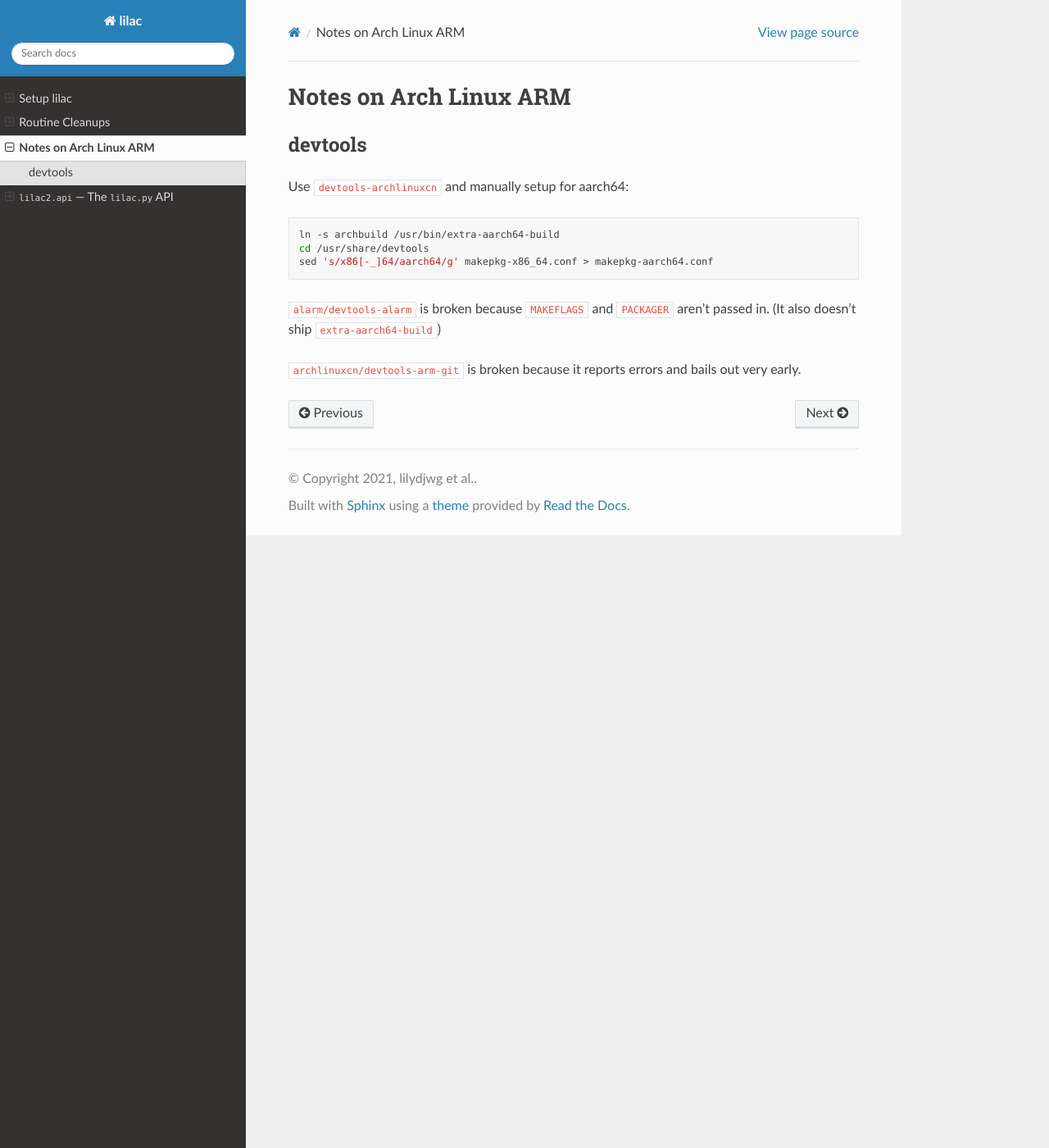
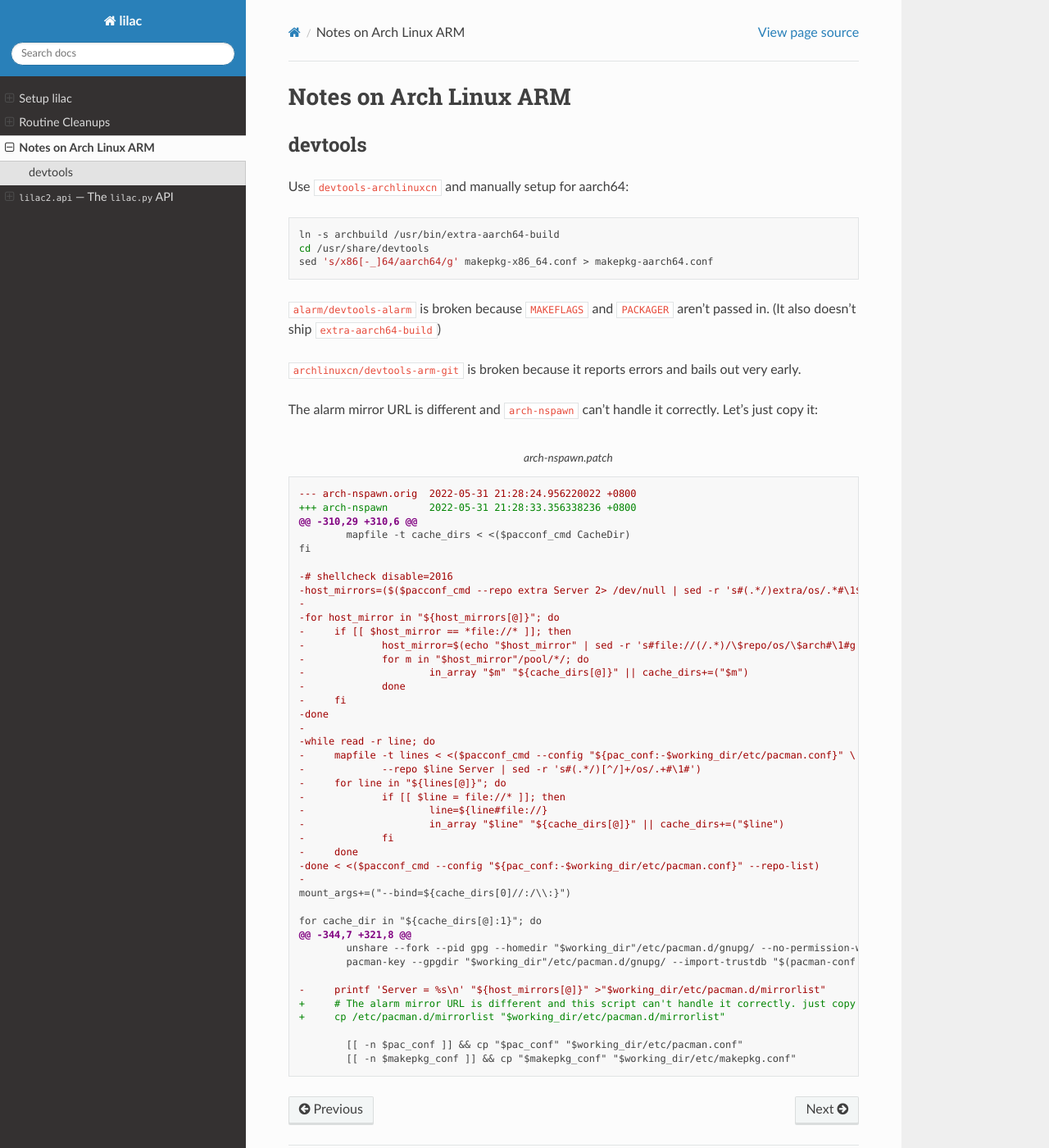
Before and after one commit to archlinuxcn/lilac, a Sphinx documentation site: the page built from docs/alarm.rst, in a window 1280 px wide and 1400 px high. Shown: the whole window at 82% size. Built offline with Sphinx 7.4.7 and the Read the Docs theme 2.0.0, drawn with Linux system fonts in a browser that asks for light colours.

Commit message:
docs/alarm.rst: note about arch-nspawn

```diff
--- a/docs/alarm.rst
+++ b/docs/alarm.rst
@@ -15,3 +15,51 @@
 ``alarm/devtools-alarm`` is broken because ``MAKEFLAGS`` and ``PACKAGER`` aren't passed in. (It also doesn't ship ``extra-aarch64-build``)
 
 ``archlinuxcn/devtools-arm-git`` is broken because it reports errors and bails out very early.
+
+The alarm mirror URL is different and ``arch-nspawn`` can't handle it correctly. Let's just copy it:
+
+.. code-block:: diff
+  :caption: arch-nspawn.patch
+
+  --- arch-nspawn.orig	2022-05-31 21:28:24.956220022 +0800
+  +++ arch-nspawn	2022-05-31 21:28:33.356338236 +0800
+  @@ -310,29 +310,6 @@
+          mapfile -t cache_dirs < <($pacconf_cmd CacheDir)
+  fi
+
+  -# shellcheck disable=2016
+  -host_mirrors=($($pacconf_cmd --repo extra Server 2> /dev/null | sed -r 's#(.*/)extra/os/.*#\1$repo/os/$arch#'))
+  -
+  -for host_mirror in "${host_mirrors[@]}"; do
+  -	if [[ $host_mirror == *file://* ]]; then
+  -		host_mirror=$(echo "$host_mirror" | sed -r 's#file://(/.*)/\$repo/os/\$arch#\1#g')
+  -		for m in "$host_mirror"/pool/*/; do
+  -			in_array "$m" "${cache_dirs[@]}" || cache_dirs+=("$m")
+  -		done
+  -	fi
+  -done
+  -
+  -while read -r line; do
+  -	mapfile -t lines < <($pacconf_cmd --config "${pac_conf:-$working_dir/etc/pacman.conf}" \
+  -		--repo $line Server | sed -r 's#(.*/)[^/]+/os/.+#\1#')
+  -	for line in "${lines[@]}"; do
+  -		if [[ $line = file://* ]]; then
+  -			line=${line#file://}
+  -			in_array "$line" "${cache_dirs[@]}" || cache_dirs+=("$line")
+  -		fi
+  -	done
+  -done < <($pacconf_cmd --config "${pac_conf:-$working_dir/etc/pacman.conf}" --repo-list)
+  -
+  mount_args+=("--bind=${cache_dirs[0]//:/\\:}")
+
+  for cache_dir in "${cache_dirs[@]:1}"; do
+  @@ -344,7 +321,8 @@
+          unshare --fork --pid gpg --homedir "$working_dir"/etc/pacman.d/gnupg/ --no-permission-warning --quiet --batch --import --import-options import-local-sigs "$(pacman-conf GpgDir)"/pubring.gpg >/dev/null 2>&1
+          pacman-key --gpgdir "$working_dir"/etc/pacman.d/gnupg/ --import-trustdb "$(pacman-conf GpgDir)" >/dev/null 2>&1
+
+  -	printf 'Server = %s\n' "${host_mirrors[@]}" >"$working_dir/etc/pacman.d/mirrorlist"
+  +	# The alarm mirror URL is different and this script can't handle it correctly. just copy it.
+  +	cp /etc/pacman.d/mirrorlist "$working_dir/etc/pacman.d/mirrorlist"
+
+          [[ -n $pac_conf ]] && cp "$pac_conf" "$working_dir/etc/pacman.conf"
+          [[ -n $makepkg_conf ]] && cp "$makepkg_conf" "$working_dir/etc/makepkg.conf"
```
